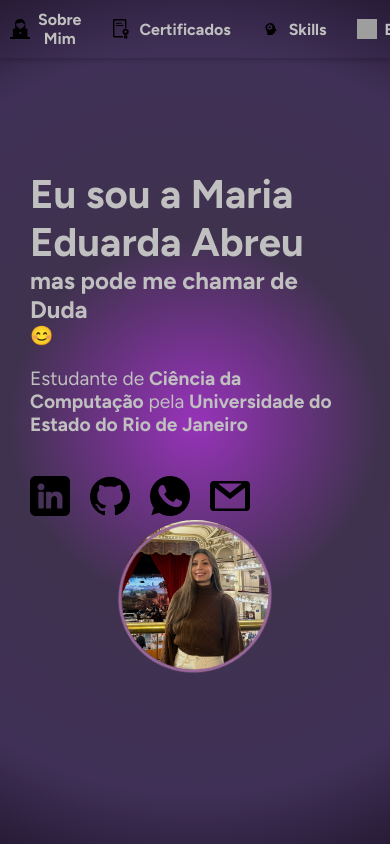
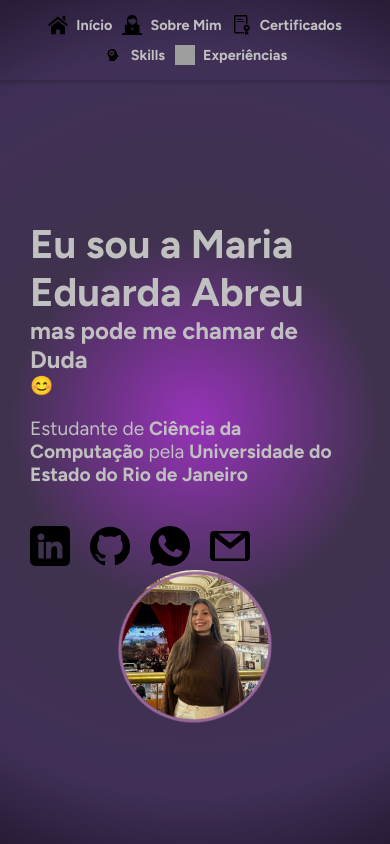
Before and after one commit to duda-abreu/meu-site-pessoal, a Vue app: page / in a window 390 px wide. Built offline with nearby package versions, Linux system fonts and the light colour scheme; grey boxes are pictures that could not be loaded.

Commit message:
ajustando responsividade

```diff
--- a/public/index.html
+++ b/public/index.html
@@ -9,7 +9,7 @@
   <link rel="preconnect" href="https://fonts.gstatic.com" crossorigin>
   <link href="https://fonts.googleapis.com/css2?family=Figtree:wght@300;400;700;900&display=swap" rel="stylesheet">
 
-  <link rel="stylesheet" href="src/styles.css"> <!-- Link para o CSS -->
+  <link rel="stylesheet" href="src/styles.css">
 
   <link rel="icon" href="/favicon.ico" type="image/x-icon">
   <title>Site da Duda!</title>
--- a/src/components/FotodePerfil.vue
+++ b/src/components/FotodePerfil.vue
@@ -11,7 +11,7 @@
 export default {
   data() {
     return {
-      fotoSrc: require('@/assets/nova-foto.jpg') //nome da foto
+      fotoSrc: require('@/assets/nova-foto.jpg')
     };
   }
 };
--- a/src/components/TheNavegacao.vue
+++ b/src/components/TheNavegacao.vue
@@ -42,13 +42,14 @@ nav {
   top: 0;
   left: 0;
   width: 100%;
-  background-color: transparent;
+  background-color: transparent; /* Fundo transparente */
   color: #fff;
   padding: 10px 0;
   display: flex;
   justify-content: center;
   align-items: center;
   box-shadow: 0 2px 5px rgba(0, 0, 0, 0.2);
+  z-index: 1000; /* Garante que o menu fique acima de outros conteúdos */
 }
 
 ul {
@@ -65,8 +66,8 @@ li {
 }
 
 .nav-icon {
-  width: 20px;
-  height: 20px;
+  width: 24px; /* Ajusta o tamanho do ícone */
+  height: 24px; /* Ajusta o tamanho do ícone */
   margin-right: 8px;
 }
 
@@ -83,19 +84,34 @@ a {
 
 a:hover {
   transform: scale(1.1);
-  color: #fff; /* muda a cor ao passar o mouse */
+  color: #fff;
   text-decoration: none;
 }
 
-a:hover::after {
-  content: '';
-  position: absolute;
-  bottom: 0;
-  left: 0;
-  width: 100%;
-  height: 2px;
-  transition: background-color 0.3s ease;
+/* Estilos Específicos para Dispositivos Móveis */
+@media (max-width: 768px) {
+  nav {
+    padding: 10px; /* Ajusta o padding para telas menores */
+  }
+
+  ul {
+    /* Mantém os itens do menu na horizontal */
+    flex-direction: row;
+    flex-wrap: wrap;
+    justify-content: center; /* Centraliza o menu */
+  }
+
+  li {
+    margin: 5px; /* Ajusta o espaçamento entre itens do menu */
+  }
+
+  .nav-icon {
+    width: 20px; /* Reduz o tamanho do ícone em dispositivos móveis */
+    height: 20px; /* Reduz o tamanho do ícone em dispositivos móveis */
+  }
+
+  a {
+    font-size: 0.9em; /* Ajusta o tamanho da fonte em dispositivos móveis */
+  }
 }
-
-
 </style>
--- a/src/views/MinhaBio.vue
+++ b/src/views/MinhaBio.vue
@@ -1,7 +1,7 @@
 <template>
   <div class="sobre-container">
     <div class="sobre-texto">
-      <p>
+      <p class="intro-texto">
         Oie! Tenho 22 anos e sou carioca da gema. Sou desenvolvedora Full Stack com experiência em algumas tecnologias que você pode conferir nas minhas
         <router-link to="/skills">Skills</router-link>
         ou olhar meu
@@ -49,22 +49,31 @@ export default {
 <style scoped>
 .sobre-container {
   padding: 20px;
+  display: flex;
+  flex-direction: column;
+  align-items: center;
 }
 
 .sobre-texto {
   max-width: 800px;
-  margin: 0 auto;
   text-align: center;
 }
 
-.sobre-texto h2 {
-  margin: 20px 0;
-  font-size: 1.5em;
+.intro-texto {
+  font-size: 1.2em;
+  line-height: 1.6;
+  margin-bottom: 60px;
 }
 
-.sobre-texto p {
+.titulo-curiosidades {
+  font-size: 1.5em;
+  margin-top: 0;
+}
+
+.descricao {
+  margin-top: 30px;
   font-size: 1.2em;
-  line-height: 1.6;
+  color: #C0C0C0;
 }
 
 .link {
@@ -83,7 +92,6 @@ export default {
   display: flex;
   justify-content: center;
   align-items: center;
-  transition: opacity 0.3s ease;
 }
 
 .modal img {
@@ -113,9 +121,18 @@ a:hover {
   text-decoration: underline;
 }
 
-.descricao {
-  margin-top: 20px;
-  font-size: 1.2em;
-  color: #C0C0C0;
+/* Ajustes responsivos */
+@media (max-width: 768px) {
+  .sobre-container {
+    padding: 10px;
+  }
+
+  .intro-texto {
+    margin-bottom: 40px;
+  }
+
+  .sobre-texto {
+    padding: 0 10px;
+  }
 }
 </style>
--- a/src/views/MinhasExperiencias.vue
+++ b/src/views/MinhasExperiencias.vue
@@ -94,11 +94,11 @@ export default {
 };
 </script>
 
-<style scoped><style scoped>
+<style scoped>
 .minhas-experiencias {
   margin-top: 5px;
   color: #C0C0C0;
-  padding: 10px; /* reduzir padding para diminuir a borda */
+  padding: 10px;
   border-radius: 8px;
   text-align: center;
   display: flex;
--- a/src/views/Tela-Inicial.vue
+++ b/src/views/Tela-Inicial.vue
@@ -96,6 +96,7 @@ export default {
   align-items: flex-start;
   text-align: left;
   padding-right: 20px;
+  margin-top: 100px;
 }
 
 .text-container h1 {
```
